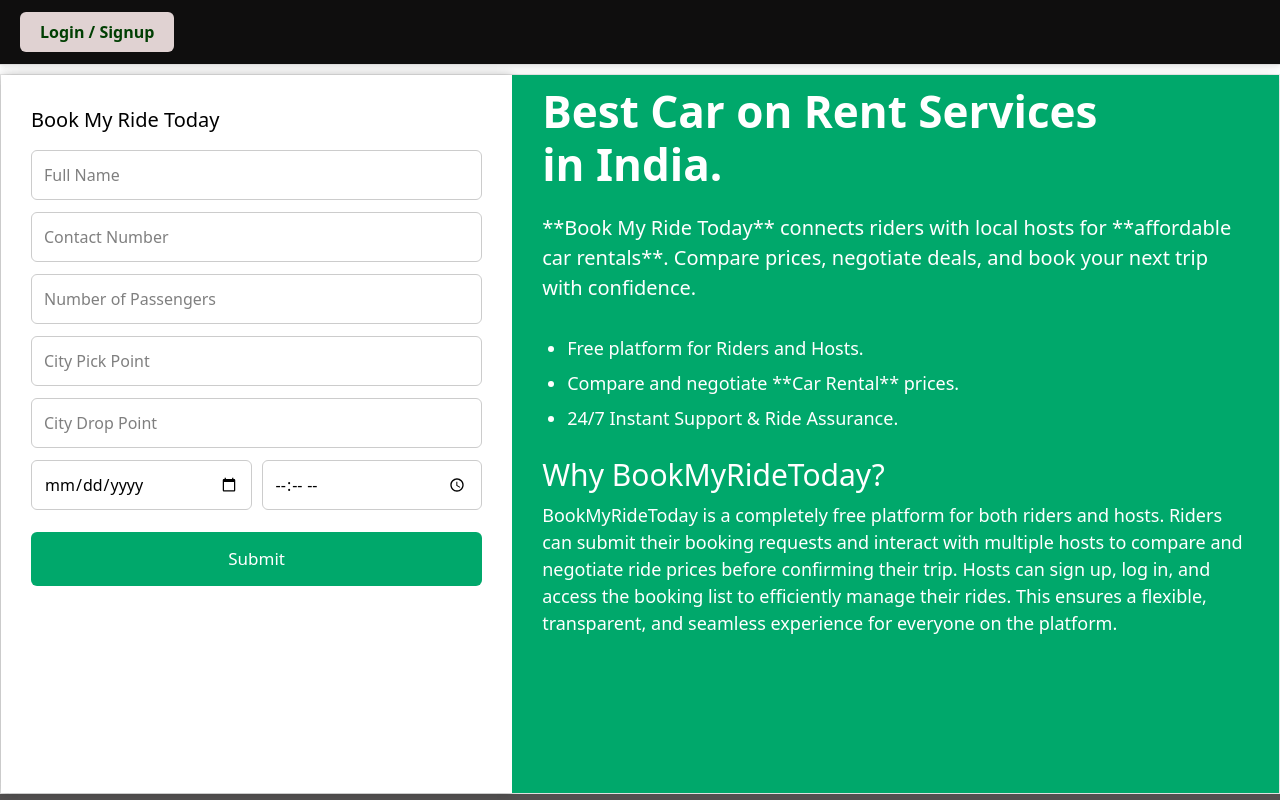
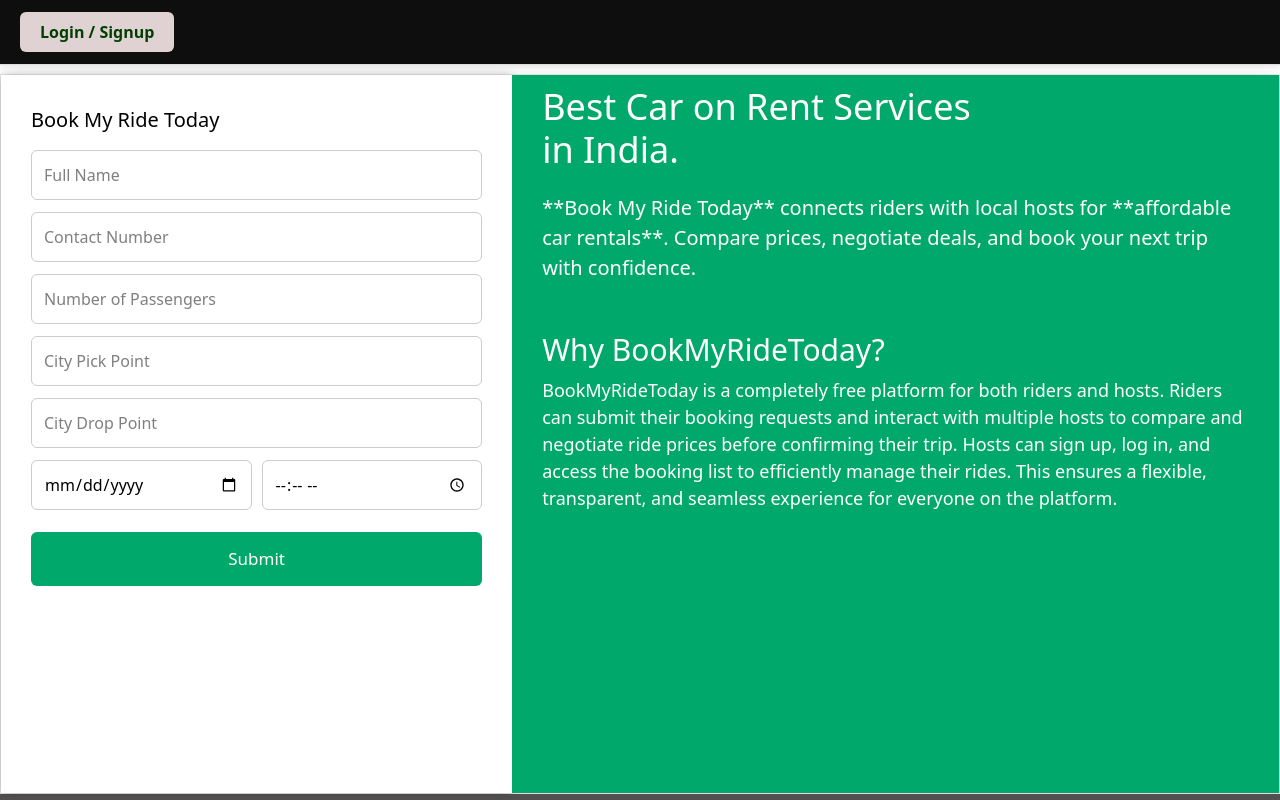
Before and after one commit to aiman001-ai/book-my-ride-frontend, a React (Vite) app: page / in a window 1280 px wide. Built offline with nearby package versions, Linux system fonts and the light colour scheme.

Commit message:
Frontend UI updates

```diff
--- a/src/assets/api.js
+++ b/src/assets/api.js
@@ -3,7 +3,7 @@
 
 // baseURL को लोकलहोस्ट से लाइव डोमेन पर बदला गया
 const api = axios.create({
-    baseURL: 'https://bookmyridetoday.co.in/auth'
+    baseURL: 'https://book-my-ride-3.onrender.com/auth'
 });
 
 // Changed to POST request sending code in body
--- a/src/pages/Landing.jsx
+++ b/src/pages/Landing.jsx
@@ -309,9 +309,9 @@
 
 <h1
                         style={{
-                            fontSize: isMobile ? "28px" : "44px",
+                            fontSize: isMobile ? "20px" : "36px",
                             margin: 0,
-                            fontWeight: "700",
+                            fontWeight: "400",
                             lineHeight: "1.2",
                         }}
                     >
@@ -333,9 +333,7 @@
 
                     {/* Quick Bullet Points (Replaces InfoItem for better scannability) */}
                     <ul style={{ listStyle: "disc", paddingLeft: isMobile ? "20px" : "25px", margin: 0 }}>
-                        <li style={{ fontSize: isMobile ? "14px" : "18px", marginBottom: "8px" }}>Free platform for Riders and Hosts.</li>
-                        <li style={{ fontSize: isMobile ? "14px" : "18px", marginBottom: "8px" }}>Compare and negotiate **Car Rental** prices.</li>
-                        <li style={{ fontSize: isMobile ? "14px" : "18px", marginBottom: "8px" }}>24/7 Instant Support & Ride Assurance.</li>
+
                     </ul>
 
   <InfoItem
```
